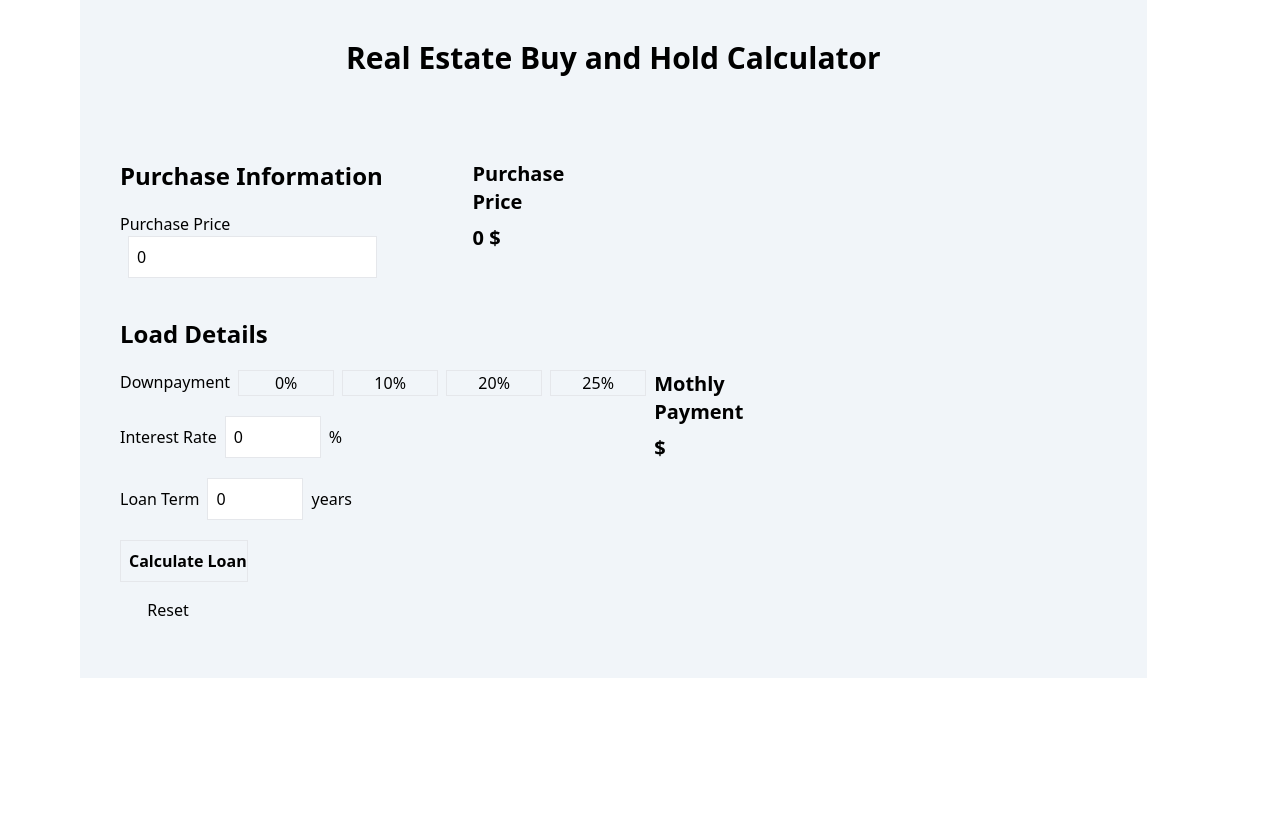
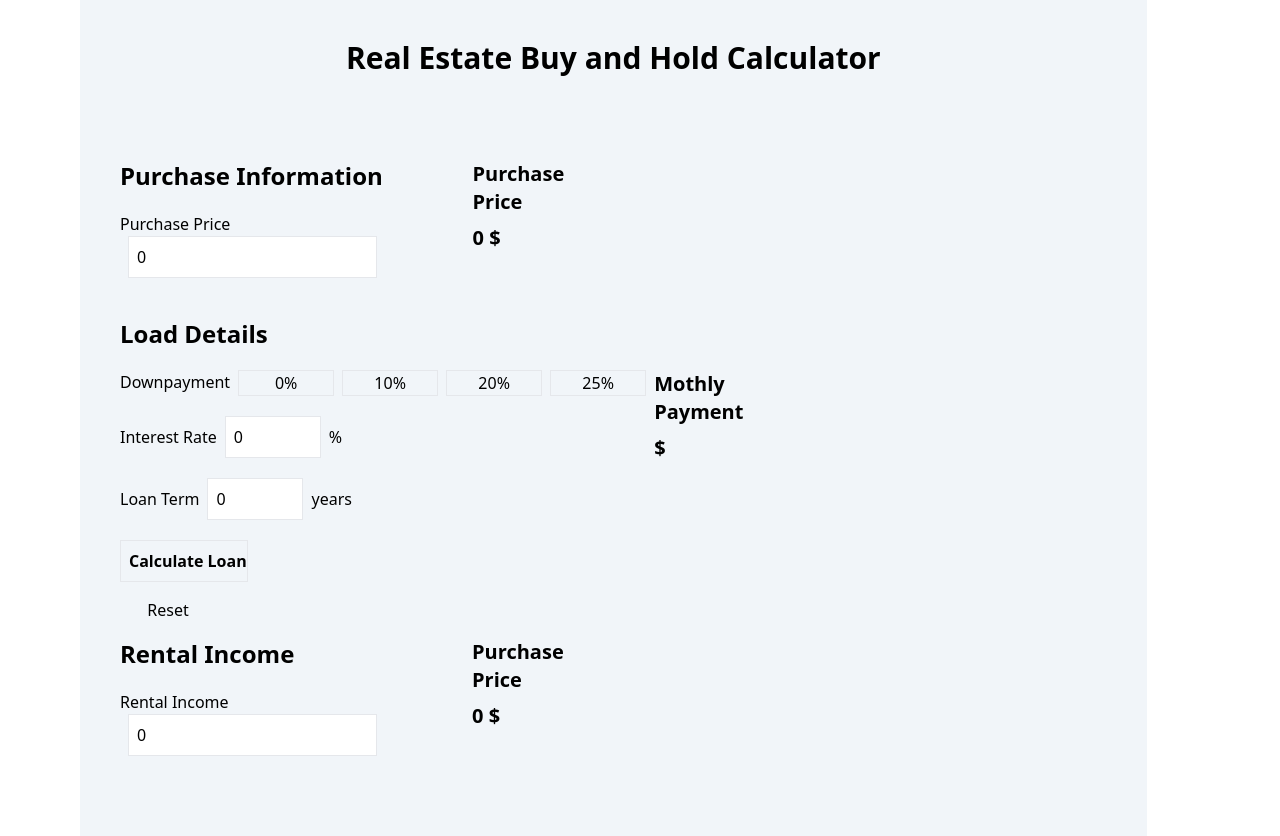
Before and after one commit to GeorgiNedyalkov/real-estate-investment-tools, a React (Vite) app in the folder ts_client/: page / in a window 1280 px wide. Before the commit the page ends 800 px from the top, so only its background shows below. Built offline with nearby package versions, Linux system fonts and the light colour scheme.

Commit message:
feature add rental income

```diff
--- a/ts_client/src/App.tsx
+++ b/ts_client/src/App.tsx
@@ -3,12 +3,18 @@ import { useState } from "react";
 import Header from "./components/Header";
 import LoanForm from "./components/LoanForm";
 import PurchaseInformation from "./components/PurchaseInformation";
+import RentalIncome from "./components/RentalIncome";
 
 function App() {
     const [purchasePrice, setPurchasePrice] = useState(0);
+    const [rentalIncome, setRentalIncome] = useState(0);
 
     const onPurchasePriceChange = (e: React.ChangeEvent<HTMLInputElement>) => {
         setPurchasePrice(+e.target.value);
+    };
+
+    const onRentalIncomeChange = (e: React.ChangeEvent<HTMLInputElement>) => {
+        setRentalIncome(+e.target.value);
     };
 
     return (
@@ -19,6 +25,10 @@ function App() {
                 onPurchasePriceChange={onPurchasePriceChange}
             />
             <LoanForm purchasePrice={purchasePrice} />
+            <RentalIncome
+                rentalIncome={rentalIncome}
+                onRentalIncomeChange={onRentalIncomeChange}
+            />
         </div>
     );
 }
--- /dev/null
+++ b/ts_client/src/components/RentalIncome.tsx
@@ -0,0 +1,30 @@
+type RentalIncomeProps = {
+    rentalIncome: number;
+    onRentalIncomeChange: React.ChangeEventHandler<HTMLInputElement>;
+};
+
+export default function RentalIncome({
+    rentalIncome,
+    onRentalIncomeChange,
+}: RentalIncomeProps) {
+    return (
+        <div className="mb-10 flex justify-between w-6/12">
+            <div>
+                <h2 className="text-2xl font-bold mb-5">Rental Income</h2>
+                <label>Rental Income</label>
+                <input
+                    type="number"
+                    className="border p-2 ml-2"
+                    value={rentalIncome}
+                    onChange={onRentalIncomeChange}
+                />
+            </div>
+            <div>
+                <h4 className="mb-2 text-xl font-bold">Purchase Price</h4>
+                <p className="text-xl font-semibold">
+                    {rentalIncome?.toLocaleString() + " $"}
+                </p>
+            </div>
+        </div>
+    );
+}
```
